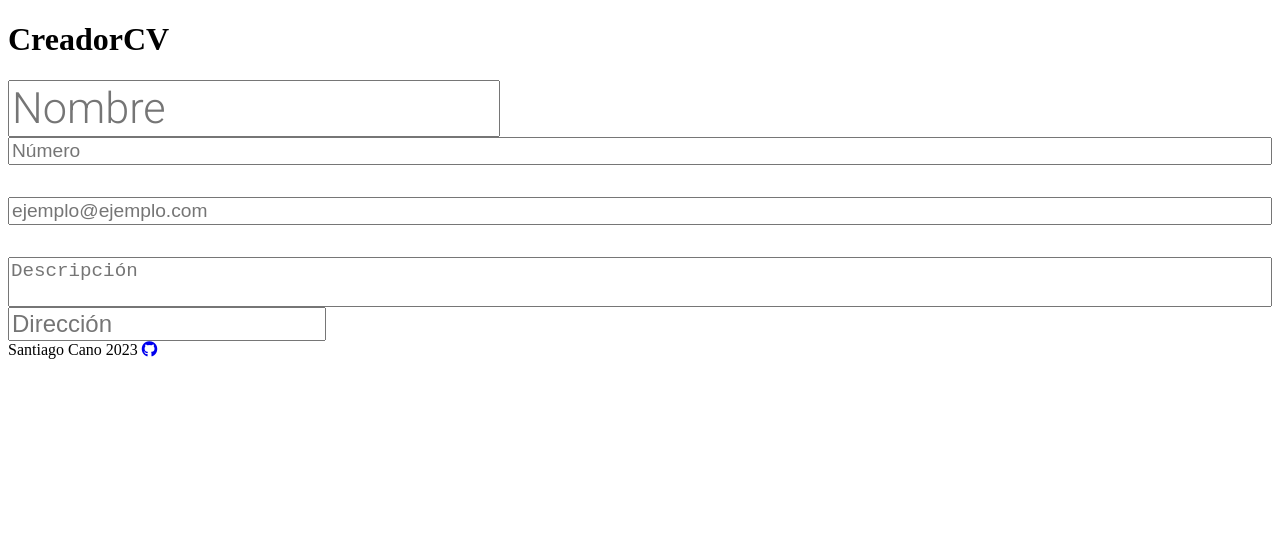
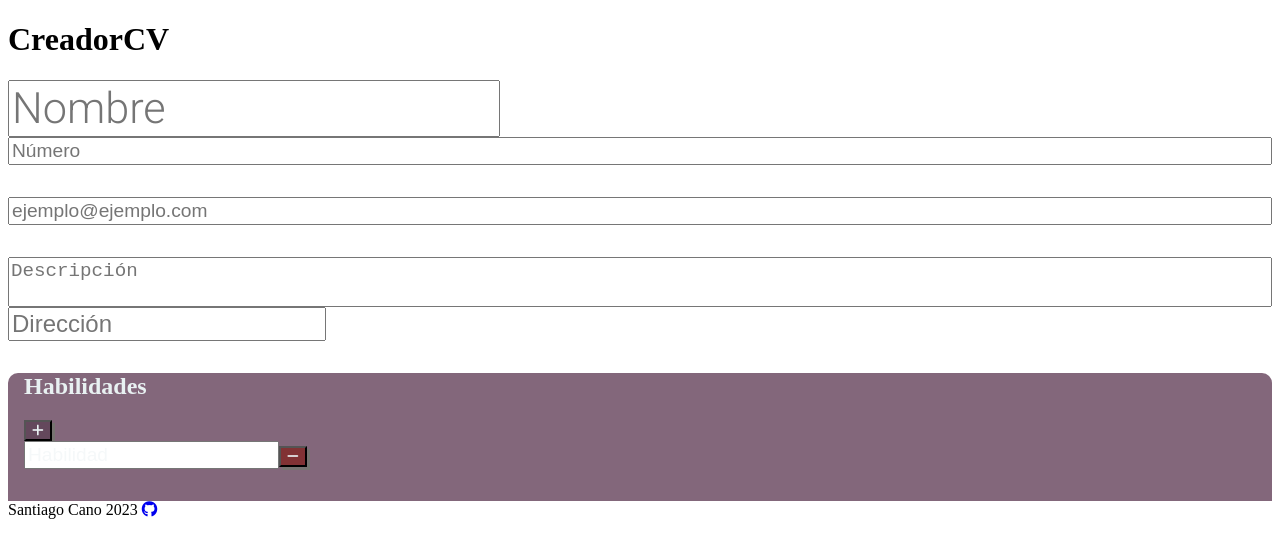
Before and after one commit to LaVieja1/cv-application, a React (Create React App) app: page / in a window 1280 px wide. Shown: the top 558 px of the page. Built offline with nearby package versions, Linux system fonts and the light colour scheme.

Commit message:
Añadido seccion de habilidades

```diff
--- a/package.json
+++ b/package.json
@@ -9,6 +9,7 @@
     "react": "^18.2.0",
     "react-dom": "^18.2.0",
     "react-scripts": "5.0.1",
+    "uuid": "^9.0.0",
     "web-vitals": "^2.1.4"
   },
   "scripts": {
--- /dev/null
+++ b/src/App.css
@@ -0,0 +1,10 @@
+:root {
+    --brown: #2E1114;
+    --red: #813234;
+    --purple: #64485C;
+    --lightPurple: #83677B;
+    --blue: #3634cc;
+    --grey: #777471;
+    --light: #e8f1f2;
+    --lightPlaceholder: #ebf1f27c;
+}
--- a/src/App.js
+++ b/src/App.js
@@ -1,4 +1,5 @@
 import FormCV from "./components/FormCV";
+import './App.css';
 
 function App() {
   return (
--- a/src/components/FormCV.js
+++ b/src/components/FormCV.js
@@ -3,6 +3,7 @@ import React from "react";
 import Name from "./Name/name";
 import Information from "./Information/information";
 import Area from "./Area/area";
+import Skills from "./Skills/skills";
 
 
 function FormCV() {
@@ -17,6 +18,7 @@ function FormCV() {
                     <Name />
                     <Information />
                     <Area activeButton={"d"} />
+                    <Skills activeButton={activeButton} />
                 </div>
             </div>
         </div>
--- /dev/null
+++ b/src/components/Skills/skills.css
@@ -0,0 +1,34 @@
+.skills {
+    margin-top: 2rem;
+    padding: 0 1rem 2rem 1rem;
+    text-align: left;
+    grid-row: 3;
+    grid-column: span 2;
+    background-color: var(--lightPurple);
+    border-radius: 10px 10px 0 0;
+    color: var(--light);
+}
+
+.skills button {
+    height: fit-content;
+}
+
+.skills input {
+    font-size: 1.2rem;
+    color: var(--light);
+}
+
+.skills input::placeholder {
+    color: var(--lightPlaceholder);
+}
+
+.skills button {
+    color: var(--light);
+    background-color: var(--purple);
+    box-shadow: var(--grey) 3px 3px 0 0;
+}
+
+.skills .deleteBtn {
+    background-color: var(--red);
+    color: var(--light);
+}
--- /dev/null
+++ b/src/components/Skills/skills.js
@@ -0,0 +1,68 @@
+import React from "react";
+import { v4 as uuidv4 } from "uuid";
+
+import './skills.css';
+
+function Skills({activeButton}) {
+    const [listSkills, setListSkills] = React.useState([
+        {
+            id: uuidv4(),
+            name: ''
+        }
+    ])
+
+    function handleAddButton(e) {
+        let concatList = listSkills.concat([
+            {
+                id: uuidv4(),
+                name: ''
+            }
+        ]);
+        setListSkills(concatList);
+    }
+
+    function deleteAreaItem(id) {
+        let aux = listSkills.filter(a => a.id !== id);
+        setListSkills(aux);
+    }
+
+    return (
+        <div className="skills">
+            <div className="content-headers">
+                <h2>Habilidades</h2>
+                {
+                    activeButton?
+                    <button onClick={handleAddButton}><i className="fas fa-plus"></i></button>:''
+                }
+            </div>
+
+            {
+                listSkills.map(skill => {
+                    return (
+                        <InputSkill
+                            key={skill.id}
+                            pname={skill.name}
+                            deleteBtn={
+                                activeButton?
+                                <button className="deleteBtn" onClick={()=>deleteAreaItem(skill.id)}><i className="fas fa-minus"></i></button>:''
+                            }
+                        />
+                    )
+                })
+            }
+        </div>
+    );
+}
+
+function InputSkill({pname, deleteBtn}) {
+    const [name, setName] = React.useState(pname);
+
+    return (
+        <form className="content-form">
+            <input type="text" onChange={(e)=>setName(e.target.value)} value={name} placeholder="Habilidad" required />
+            {deleteBtn}
+        </form>
+    )
+}
+
+export default Skills;
```
Also changed, not shown: 1 other file (tests, documents, lock files or other folders).
